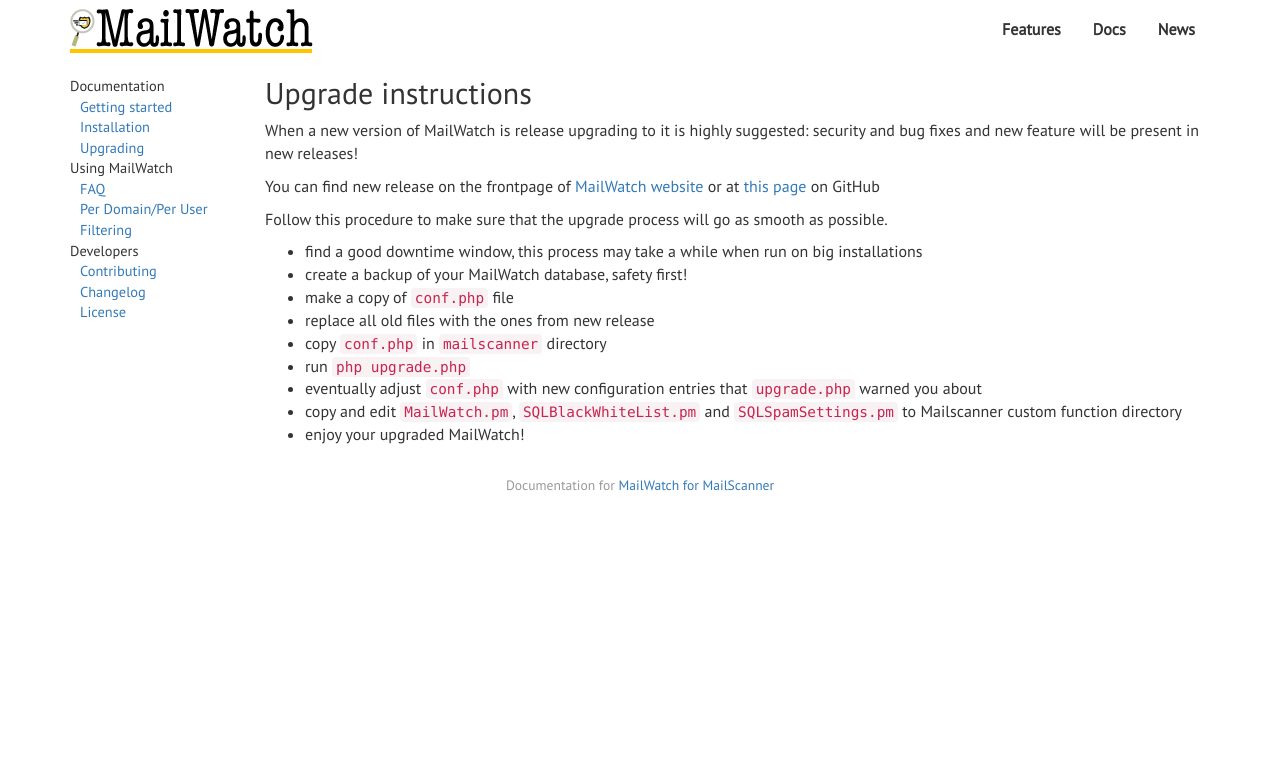
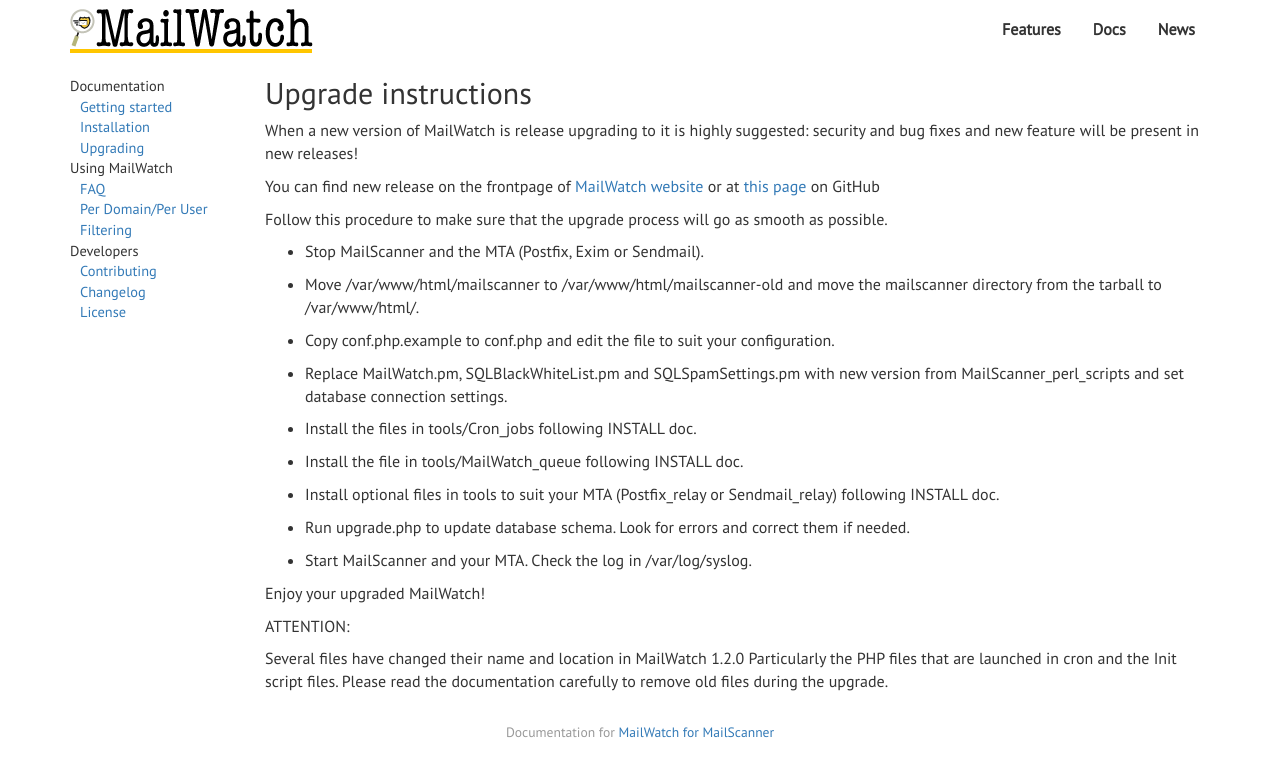
Before and after one commit to mailwatch/mailwatch-docs, a Jekyll site: the page built from _posts/2017-02-03-upgrading.md, in a window 1280 px wide. Shown: the top 777 px of the page. Built offline with Jekyll 4.4.1, drawn with Linux system fonts in a browser that asks for light colours; nearby versions of some CDN libraries.

Commit message:
Update _posts/2017-02-03-upgrading.md

```diff
--- a/_posts/2017-02-03-upgrading.md
+++ b/_posts/2017-02-03-upgrading.md
@@ -14,12 +14,31 @@ You can find new release on the frontpage of [MailWatch website](http://mailwatc
 
 Follow this procedure to make sure that the upgrade process will go as smooth as possible.
 
-* find a good downtime window, this process may take a while when run on big installations
-* create a backup of your MailWatch database, safety first!
-* make a copy of `conf.php` file
-* replace all old files with the ones from new release
-* copy `conf.php` in `mailscanner` directory
-* run `php upgrade.php`
-* eventually adjust `conf.php` with new configuration entries that `upgrade.php` warned you about
-* copy and edit `MailWatch.pm`, `SQLBlackWhiteList.pm` and `SQLSpamSettings.pm` to Mailscanner custom function directory
-* enjoy your upgraded MailWatch!
+- Stop MailScanner and the MTA (Postfix, Exim or Sendmail).
+
+- Move /var/www/html/mailscanner to /var/www/html/mailscanner-old and move the
+  mailscanner directory from the tarball to /var/www/html/.
+
+- Copy conf.php.example to conf.php and edit the file to suit your configuration.
+
+- Replace MailWatch.pm, SQLBlackWhiteList.pm and SQLSpamSettings.pm with new version
+  from MailScanner_perl_scripts and set database connection settings.
+
+- Install the files in tools/Cron_jobs following INSTALL doc.
+
+- Install the file in tools/MailWatch_queue following INSTALL doc.
+
+- Install optional files in tools to suit your MTA (Postfix_relay or Sendmail_relay)
+  following INSTALL doc.
+
+- Run upgrade.php to update database schema. Look for errors and correct them if needed.
+
+- Start MailScanner and your MTA. Check the log in /var/log/syslog.
+
+Enjoy your upgraded MailWatch!
+
+ATTENTION:
+
+Several files have changed their name and location in MailWatch 1.2.0
+Particularly the PHP files that are launched in cron and the Init script files.
+Please read the documentation carefully to remove old files during the upgrade.
```
Also changed, not shown: other parts of _posts/2017-02-03-upgrading.md (+1 -1 lines).
